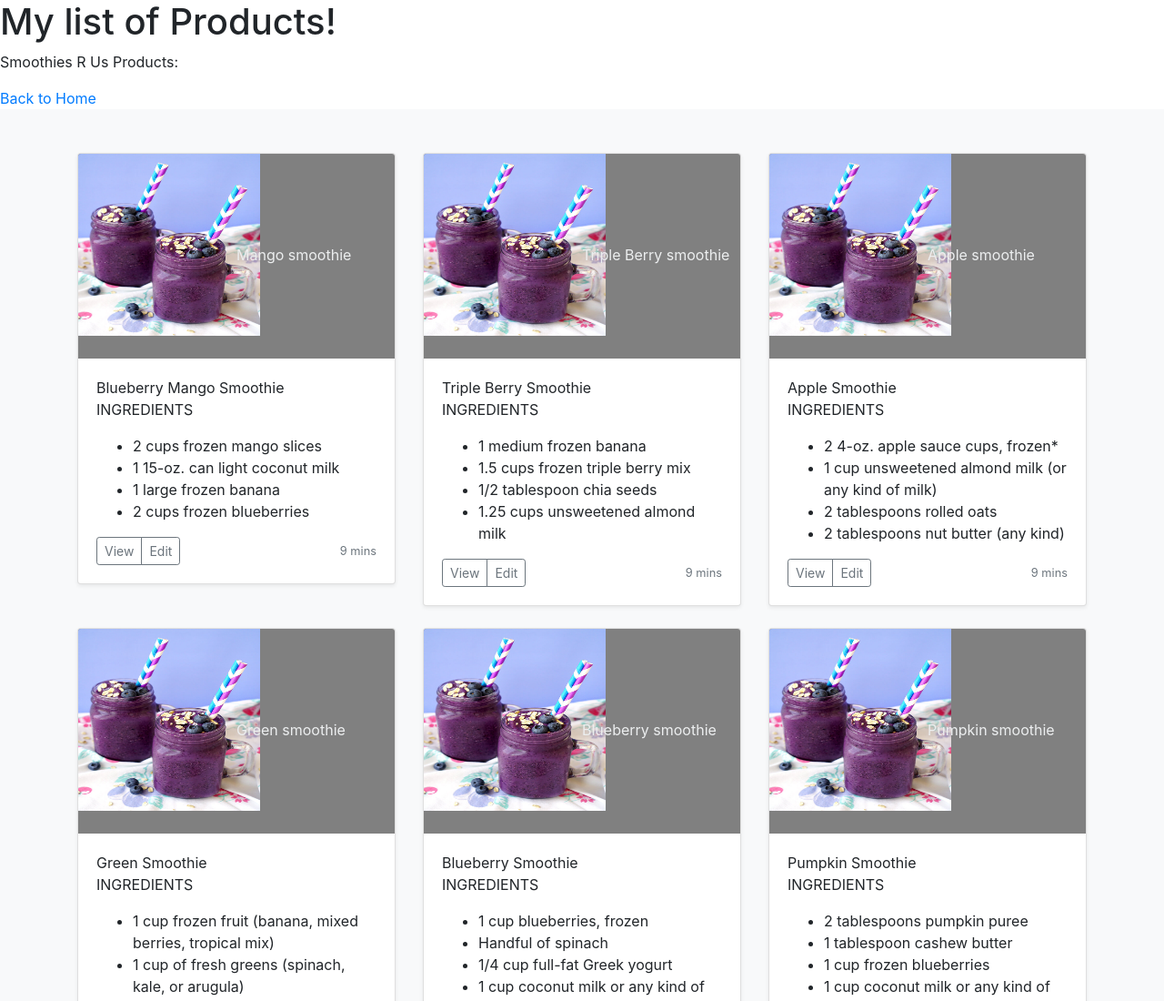
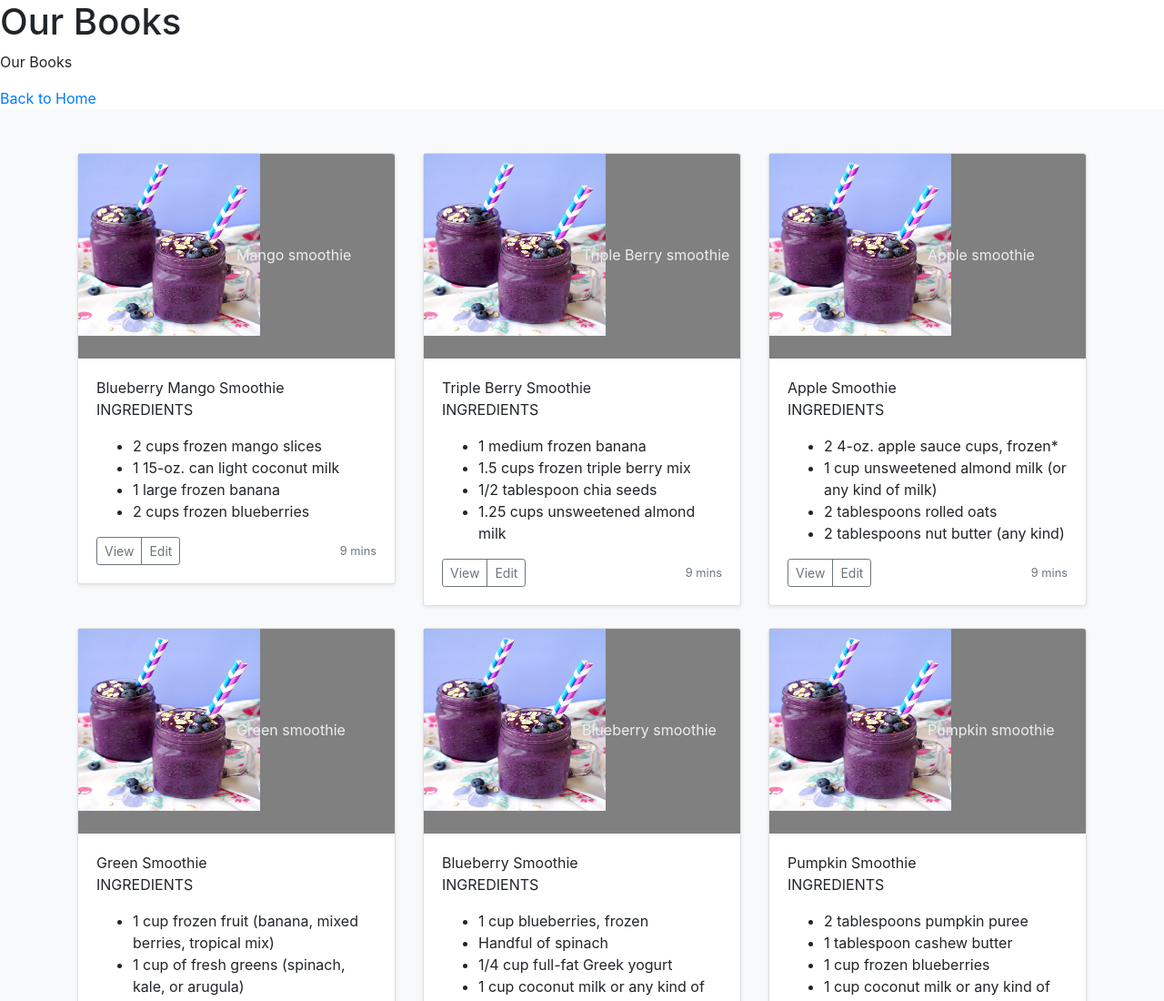
Before and after one commit to Laguna15/IntroToNodeJS, a website: page products.html in a window 1280 px wide. Shown: the top 1100 px of the page at 91% size. Drawn offline with nearby package versions, Linux system fonts and the light colour scheme.

```diff
--- a/package.json
+++ b/package.json
@@ -5,7 +5,7 @@
   "main": "hello.js",
   "scripts": {
     "start": "node hello.js",
-  "test": "echo \"Error: no test specified\" && exit 1"
+    "test": "echo \"Error: no test specified\" && exit 1"
   },
   "repository": {
     "type": "git",
--- a/products.html
+++ b/products.html
@@ -13,8 +13,8 @@
     </title>
   </head>
   <body>
-    <h1>My list of Products!</h1>
-    <p>Smoothies R Us Products:</p>
+    <h1>Our Books</h1>
+    <p>Our Books</p>
     <a href="index">Back to Home</a>
 
 <div class="album py-5 bg-light">
```
Also changed, not shown: index.html (+1 -1 lines).
